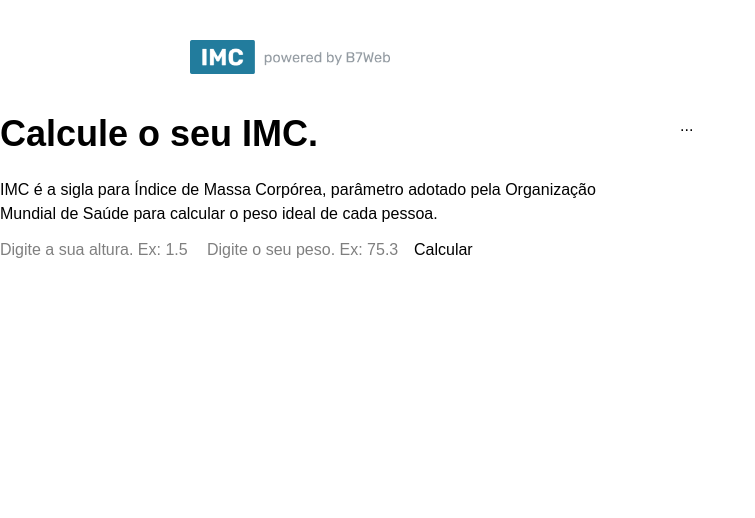
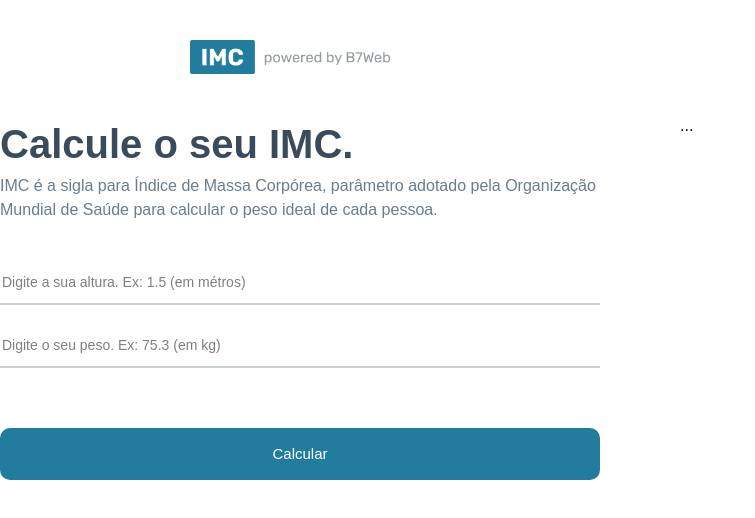
Before and after one commit to Flavianna-Saldanha/calc-imc, a Next.js app: page / in a window 1280 px wide. Shown: the top 518 px of the page, without its empty margins (0-755 px from the left). Built offline with nearby package versions, Linux system fonts and the light colour scheme.

Commit message:
estilizando leftside

```diff
--- a/app/Page.module.css
+++ b/app/Page.module.css
@@ -18,6 +18,47 @@ body {
 	margin-right: 40px;
 }
 
+.container .leftSide h1 {
+	margin: 0;
+	font-size: 40px;
+	font-weight: bold;
+	color: #3A4B5C;
+}
+
+.container .leftSide p {
+	font-size: 16px;
+	margin-bottom: 40px;
+	color: #6A7D8B;
+}
+
+.container .leftSide input {
+	width: 100%;
+	border: 0;
+	border-bottom: 2px solid rgba(150, 163, 171, .5);
+	padding: 10px 2px;
+	margin-bottom: 20px;
+	font-size: 14px;
+	outline: 0;
+}
+
+.container .leftSide button {
+	background-color: #227c9d;
+	color: #fff;
+	font-size: 15px;
+	border: 0;
+	border-radius: 10px;
+	padding: 15px 0;
+	width: 100%;
+	cursor: pointer;
+	margin-top: 40px;
+	transition: all ease .5s;
+}
+
+.container .leftSide button:hover {
+	opacity: .9;
+
+}
+
 .container .rightSide {
 	flex: 1;
 	margin-left: 40px;
--- a/app/page.tsx
+++ b/app/page.tsx
@@ -32,8 +32,8 @@ const Page = () => {
 			</header>
 			<div className={styles.container}>
 				<div className={styles.leftSide}>
-					<h1 className="text-4xl font-bold mb-6">Calcule o seu IMC.</h1>
-					<p className="mb-3">IMC é a sigla para Índice de Massa Corpórea, parâmetro adotado pela Organização Mundial de Saúde para calcular o peso ideal de cada pessoa.</p>
+					<h1>Calcule o seu IMC.</h1>
+					<p>IMC é a sigla para Índice de Massa Corpórea, parâmetro adotado pela Organização Mundial de Saúde para calcular o peso ideal de cada pessoa.</p>
 
 					<input
 						type="number"
```
